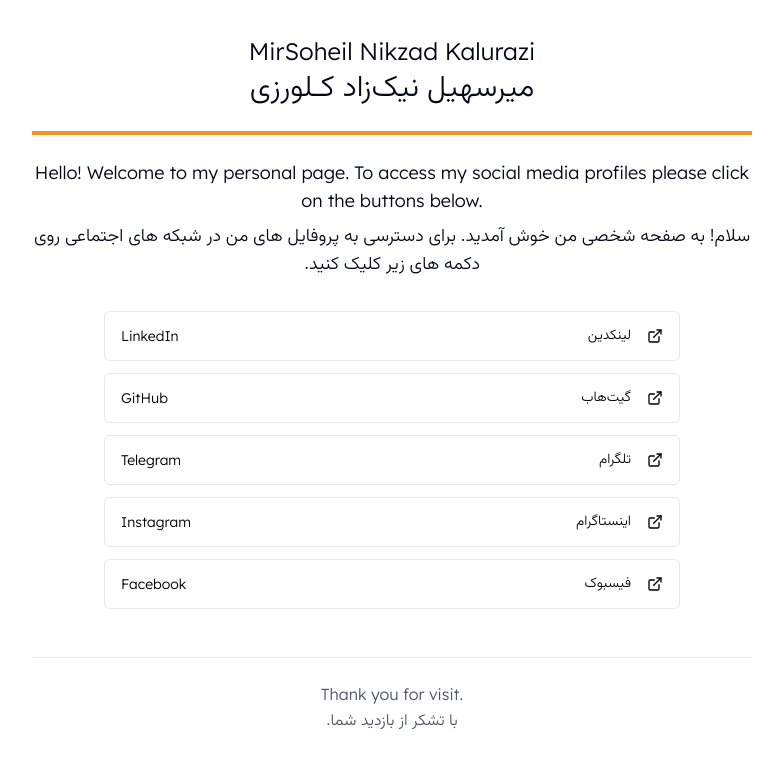
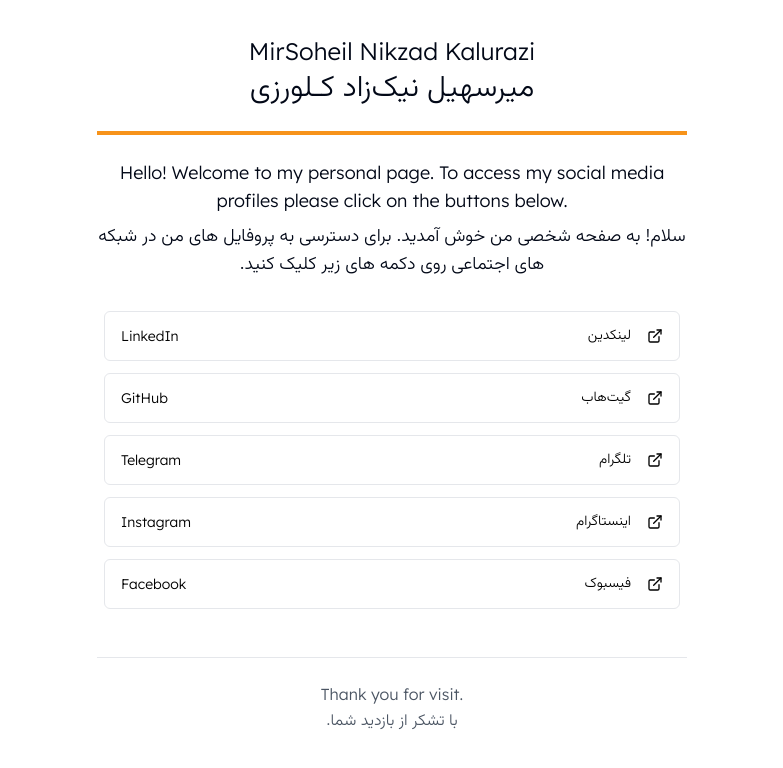
Before and after one commit to SoheilNikzad/soheil-social-hub, a React (Vite) app: page / in a window 1280 px wide. Shown: the top 768 px of the page, without its empty margins (248-1031 px from the left). Built offline with nearby package versions, Linux system fonts and the light colour scheme.

Commit message:
Visual edit in Lovable
Edited UI in Lovable

```diff
--- a/src/pages/Index.tsx
+++ b/src/pages/Index.tsx
@@ -1,9 +1,7 @@
-
 import React from 'react';
 import { Button } from "@/components/ui/button";
 import { Card, CardContent } from "@/components/ui/card";
 import { ExternalLink } from 'lucide-react';
-
 const Index = () => {
   const socialLinks = [{
     name: "LinkedIn",
@@ -26,11 +24,10 @@ const Index = () => {
     nameFa: "فیسبوک",
     url: "https://www.facebook.com/mirsoheilnikzad/"
   }];
-
   return <div className="flex items-center justify-center min-h-screen">
       <Card className="w-full max-w-3xl mx-4 border-none shadow-none">
         <CardContent className="p-6">
-          <div className="text-center mb-8">
+          <div className="text-center mb-8 px-[65px]">
             <div className="mb-4">
               <h1 className="font-lexend mb-1 text-2xl">MirSoheil Nikzad Kalurazi</h1>
               <h1 className="text-3xl font-vazirmatn">میرسهیل نیک‌زاد کـلورزی</h1>
@@ -46,8 +43,7 @@ const Index = () => {
             </div>
 
             <div className="space-y-3 mb-8 max-w-xl mx-auto">
-              {socialLinks.map((link, index) => (
-                <a key={index} href={link.url} target="_blank" rel="noopener noreferrer" className="block">
+              {socialLinks.map((link, index) => <a key={index} href={link.url} target="_blank" rel="noopener noreferrer" className="block">
                   <Button variant="outline" className="w-full py-6 flex items-center justify-between bg-white hover:bg-gray-50 border border-gray-200 text-black font-normal">
                     <span className="font-lexend">{link.name}</span>
                     <div className="flex items-center">
@@ -55,8 +51,7 @@ const Index = () => {
                       <ExternalLink className="h-4 w-4 ml-2" />
                     </div>
                   </Button>
-                </a>
-              ))}
+                </a>)}
             </div>
 
             <div className="mt-12 border-t border-gray-200 pt-6 text-gray-600">
@@ -68,5 +63,4 @@ const Index = () => {
       </Card>
     </div>;
 };
-
 export default Index;
```
